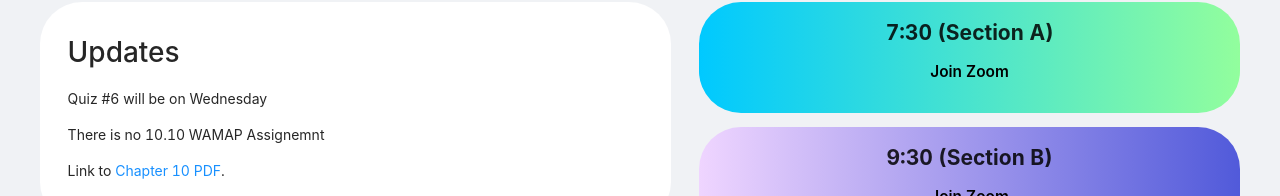
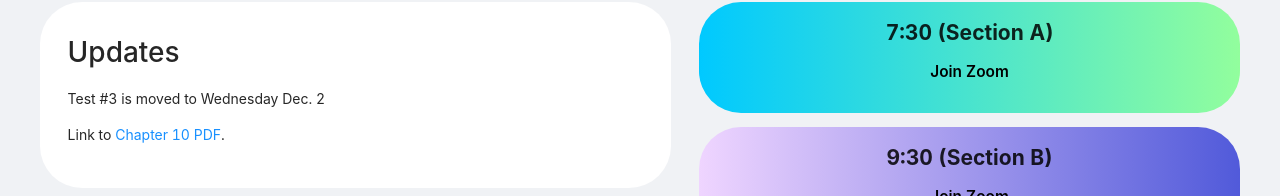
Before and after one commit to garyhtou/DH-Zoom, a React (Create React App) app: page / in a window 1280 px wide. Shown: the part 179-375 px from the top of the page. Built offline with nearby package versions, Linux system fonts and the light colour scheme; no server answers; the database is empty.

Commit message:
Update config.js

```diff
--- a/src/config.js
+++ b/src/config.js
@@ -4,10 +4,7 @@ import { Tooltip } from "antd";
 const updates = (
 	<>
 	<p>
-		Quiz #6 will be on Wednesday
-	</p>
-	<p>
-		There is no 10.10 WAMAP Assignemnt
+		Test #3 is moved to Wednesday Dec. 2
 	</p>
 		<p>
 			Link to{" "}
```
